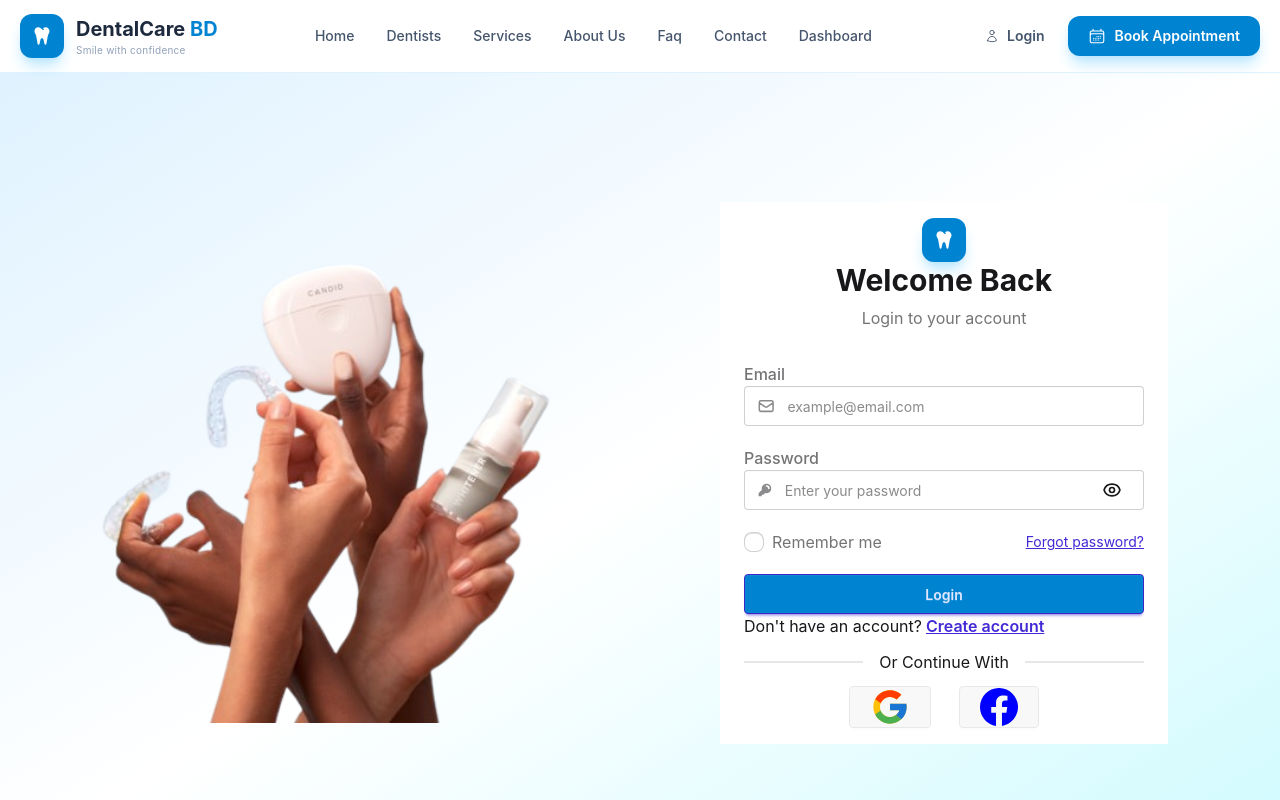
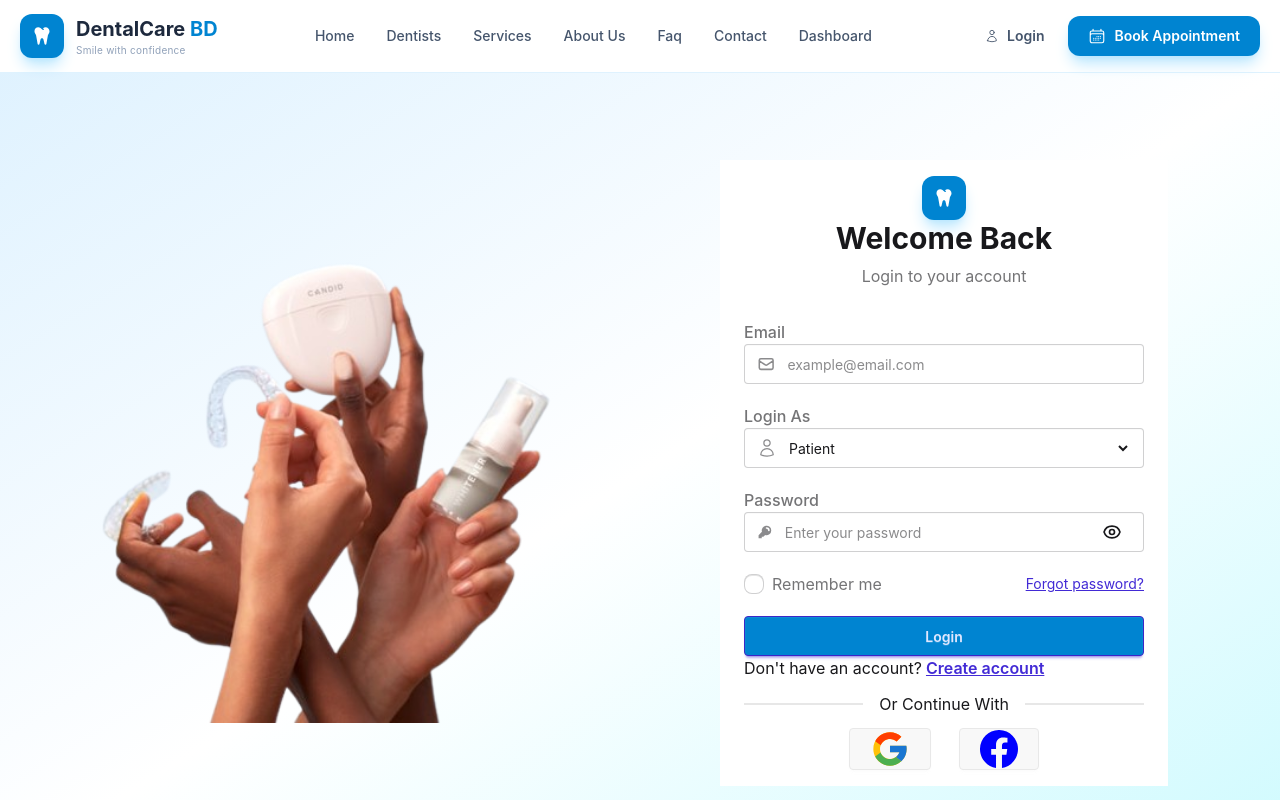
Before and after one commit to SaifurnRahman/Dentel-Clinic-Management-System, a React (Vite) app: page /login in a window 1280 px wide. Shown: the top 800 px of the page. Built offline with nearby package versions, Linux system fonts and the light colour scheme.

Commit message:
Developed patient register functionality

```diff
--- a/src/main.jsx
+++ b/src/main.jsx
@@ -3,12 +3,14 @@ import { createRoot } from "react-dom/client";
 import AuthProvider from "./context/AuthProvider.jsx";
 import { RouterProvider } from "react-router-dom";
 import { router } from "./router/router.jsx";
+import { Toaster } from 'react-hot-toast';
 import "./index.css";
 
 createRoot(document.getElementById("root")).render(
   <StrictMode>
     <AuthProvider>
       <RouterProvider router={router} />
+      <Toaster/>
     </AuthProvider>
   </StrictMode>
 );
--- a/src/pages/Dashboard/AddDoctor.jsx
+++ b/src/pages/Dashboard/AddDoctor.jsx
@@ -64,7 +64,7 @@ const AddDoctor = () => {
         formData.append("image", data.image[0]);
       }
       // const token = localStorage.getItem("token");
-      // const API_URL = import.meta.env.VITE_API_URL || "http://localhost:5000";
+      // const API_URL = import.meta.env.VERCEL_URL || "http://localhost:5000";
       const API_URL = "https://dental-clinic-management-system-sql.vercel.app" || "http://localhost:5000";
       console.log(formData.values);
 
--- a/src/pages/Login.jsx
+++ b/src/pages/Login.jsx
@@ -13,6 +13,7 @@ import {
 import { FcGoogle } from "react-icons/fc";
 import { BsFacebook } from "react-icons/bs";
 import { useState } from "react";
+import { HiOutlineUser } from "react-icons/hi2";
 
 const Login = () => {
   const [showPassword, setShowPassword] = useState(false);
@@ -96,6 +97,38 @@ const Login = () => {
                 </p>
               )}
             </div>
+             {/* Role */}
+              <div>
+                <label className="label">
+                  <span className="label-text font-medium">Login As</span>
+                </label>
+
+                <label
+                  className={`input input-bordered flex items-center gap-3 w-full ${
+                    errors.role ? "input-error" : ""
+                  }`}
+                >
+                  <HiOutlineUser size={20} className="text-base-content/50" />
+
+                  <select
+                    className="grow bg-transparent border-none cursor-pointer focus:outline-none -ml-1"
+                    {...register("role", {
+                      required: "Please select your role",
+                    })}
+                    defaultValue="patient"
+                  >
+                    <option value="patient">Patient</option>
+                    <option value="doctor">Doctor</option>
+                    <option value="admin">Admin</option>
+                  </select>
+                </label>
+
+                {errors.role && (
+                  <p className="text-error text-sm mt-1">
+                    {errors.role.message}
+                  </p>
+                )}
+              </div>
 
             {/* Password */}
             <div>
--- a/src/pages/Register.jsx
+++ b/src/pages/Register.jsx
@@ -17,26 +17,50 @@ import { FaTooth } from "react-icons/fa6";
 
 const Register = () => {
   const [showPassword, setShowPassword] = useState(false);
-  const [showConfirmPassword, setShowConfirmPassword] = useState(false);
-
+  const [loading, setLoading] = useState(false);
+  const [serverError, setServerError] = useState("");
   const navigate = useNavigate();
 
   const {
     register,
     handleSubmit,
-    watch,
     formState: { errors },
   } = useForm();
 
-  const password = watch("password");
 
-  const onSubmit = async (data) => {};
+  const onSubmit = async (data) => {
+    setLoading(true);
+    setServerError("");
+
+    try {
+      const API_URL = import.meta.env.VERCEL_URL || "http://localhost:5000";
+      const response = await fetch(`${API_URL}/api/patients/register`, {
+        method: "POST",
+        headers: {
+          "Content-Type": "application/json",
+        },
+        body: JSON.stringify(data),
+      });
+
+      const result = await response.json();
+
+      if (response.ok) {
+        navigate("/login");
+      } else {
+        setServerError(result.message || "Registration failed!");
+      }
+    } catch (error) {
+      console.error("Error during registration:", error);
+      setServerError("Server connection error. Please try again later.");
+    } finally {
+      setLoading(false);
+    }
+  };
 
   return (
     <div className="min-h-screen bg-gradient-to-br from-sky-100 via-white to-cyan-100 flex items-center justify-center p-4">
       <div className="flex items-center justify-between gap-16 w-full max-w-6xl">
         {/* ================= IMAGE ================= */}
-
         <motion.div
           initial={{ opacity: 0, x: -70 }}
           animate={{ opacity: 1, x: 0 }}
@@ -73,11 +97,16 @@ const Register = () => {
               </p>
             </div>
 
+            {/* Server Error Message */}
+            {serverError && (
+              <div className="alert alert-error text-sm mb-4 py-2 text-white">
+                <span>{serverError}</span>
+              </div>
+            )}
+
             {/* Form */}
-
             <form onSubmit={handleSubmit(onSubmit)} className="space-y-4">
               {/* ================= NAME ================= */}
-
               <div>
                 <label className="label">
                   <span className="label-text font-medium">Full Name</span>
@@ -89,7 +118,6 @@ const Register = () => {
                   }`}
                 >
                   <HiOutlineUser size={20} className="text-base-content/50" />
-
                   <input
                     type="text"
                     placeholder="Enter your name"
@@ -108,7 +136,6 @@ const Register = () => {
               </div>
 
               {/* ================= EMAIL ================= */}
-
               <div>
                 <label className="label">
                   <span className="label-text font-medium">Email</span>
@@ -120,14 +147,12 @@ const Register = () => {
                   }`}
                 >
                   <HiOutlineMail size={20} className="text-base-content/50" />
-
                   <input
                     type="email"
                     placeholder="example@email.com"
                     className="grow"
                     {...register("email", {
                       required: "Email is required",
-
                       pattern: {
                         value: /^\S+@\S+$/i,
                         message: "Enter a valid email",
@@ -144,7 +169,6 @@ const Register = () => {
               </div>
 
               {/* ================= PASSWORD ================= */}
-
               <div>
                 <label className="label">
                   <span className="label-text font-medium">Password</span>
@@ -156,14 +180,12 @@ const Register = () => {
                   }`}
                 >
                   <HiKey size={20} className="text-base-content/50" />
-
                   <input
                     type={showPassword ? "text" : "password"}
                     placeholder="Enter your password"
                     className="grow"
                     {...register("password", {
                       required: "Password is required",
-
                       minLength: {
                         value: 6,
                         message: "Password must be at least 6 characters",
@@ -192,19 +214,21 @@ const Register = () => {
               </div>
 
               {/* ================= REGISTER BUTTON ================= */}
-
               <button
                 type="submit"
-                className="btn btn-primary w-full mt-3 bg-sky-600 border-0"
+                disabled={loading}
+                className="btn btn-primary w-full mt-3 bg-sky-600 border-0 text-white"
               >
-                Create Account
+                {loading ? (
+                  <span className="loading loading-spinner"></span>
+                ) : (
+                  "Create Account"
+                )}
               </button>
             </form>
 
             {/* ================= LOGIN ================= */}
-
-            {/* Go for Register */}
-            <p className="text-sm md:text-base">
+            <p className="text-sm md:text-base mt-4">
               Already have an account?
               <Link
                 to="/login"
```
Also changed, not shown: 1 other file (tests, documents, lock files or other folders).
